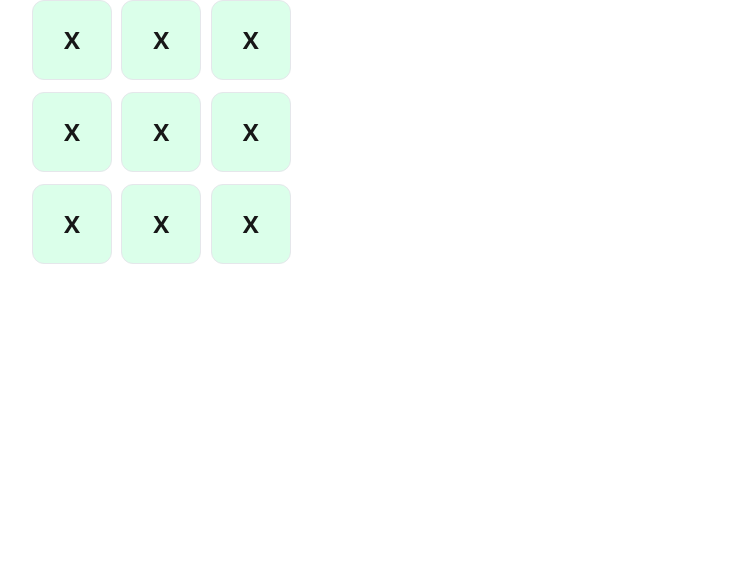
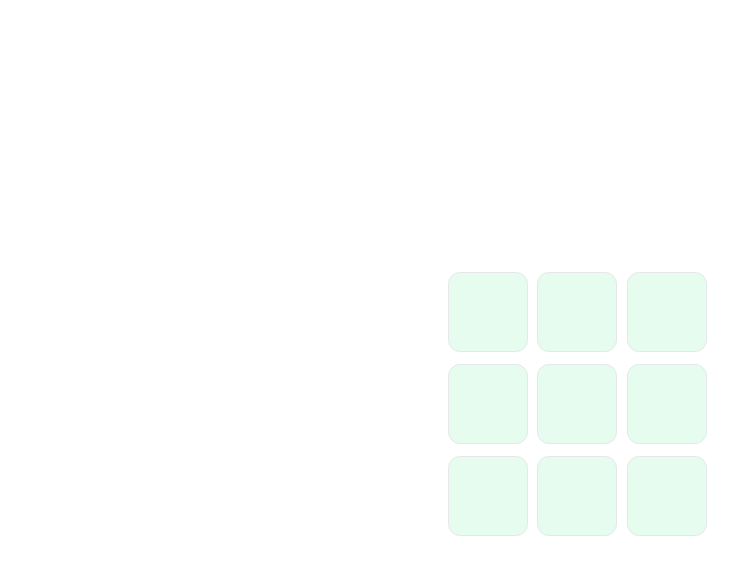
Before and after one commit to nafistarik/react-developer-assignment, a Next.js app: page / in a window 1280 px wide. Shown: the top 574 px of the page, without its empty margins (64-802 px from the left). Built offline with nearby package versions, Linux system fonts and the light colour scheme.

Commit message:
feat: squares state with value and onclick handler created by lifting state up to board component

```diff
--- a/src/app/globals.css
+++ b/src/app/globals.css
@@ -6,14 +6,14 @@
   --background: #ffffff;
   --foreground: #171717;
 
-  --card: #dbffea;
+  --card: #e6fcef;
   --card-foreground: #171717;
   --muted: #e3e3e3;
   --muted-foreground: #4b5563;
   --popover: #ffffff;
   --popover-foreground: #171717;
 
-  --primary: #00cd70;
+  --primary: #009d57;
   --primary-foreground: #ffffff;
   --primary-hover: #00a75b;
   --destructive: #ef4444;
--- a/src/app/page.tsx
+++ b/src/app/page.tsx
@@ -1,5 +1,9 @@
 import Board from "@/features/tic-tac-toe/components/board";
 
 export default function Home() {
-  return <Board />;
+  return (
+    <div className="flex min-h-screen items-center justify-center">
+      <Board />
+    </div>
+  );
 }
--- a/src/features/tic-tac-toe/components/board.tsx
+++ b/src/features/tic-tac-toe/components/board.tsx
@@ -1,18 +1,26 @@
-import React from "react";
+"use client";
+import { useState } from "react";
 import Square from "./square";
 
 export default function Board() {
+  const [squares, setSquares] = useState(Array(9).fill(null));
+  const handleSquareClick = (index: number) => {
+    const newSquares = [...squares];
+    newSquares[index] = "X";
+    setSquares(newSquares);
+  };
+
   return (
     <div className="grid grid-cols-3 gap-3 w-64 h-64">
-      <Square />
-      <Square />
-      <Square />
-      <Square />
-      <Square />
-      <Square />
-      <Square />
-      <Square />
-      <Square />
+      {squares.map((value, index) => {
+        return (
+          <Square
+            key={index}
+            value={value}
+            onClick={() => handleSquareClick(index)}
+          />
+        );
+      })}
     </div>
   );
 }
--- a/src/features/tic-tac-toe/components/square.tsx
+++ b/src/features/tic-tac-toe/components/square.tsx
@@ -1,10 +1,13 @@
-export default function Square() {
+import { SquareType } from "../types/game-types";
+
+export default function Square({ value, onClick }: SquareType) {
   return (
     <button
-      className="aspect-square w-20 flex items-center justify-center text-2xl font-bold bg-card text-card-foreground
+      className="aspect-square w-20 flex items-center justify-center text-2xl font-bold bg-card text-primary
         border border-border rounded-radius hover:bg-transparent hover:cursor-pointer transition-all duration-200 ease-in-out"
+      onClick={onClick}
     >
-      X
+      {value}
     </button>
   );
 }
--- /dev/null
+++ b/src/features/tic-tac-toe/types/game-types.ts
@@ -0,0 +1,4 @@
+export interface SquareType {
+  value: string;
+  onClick: () => void;
+}
```
